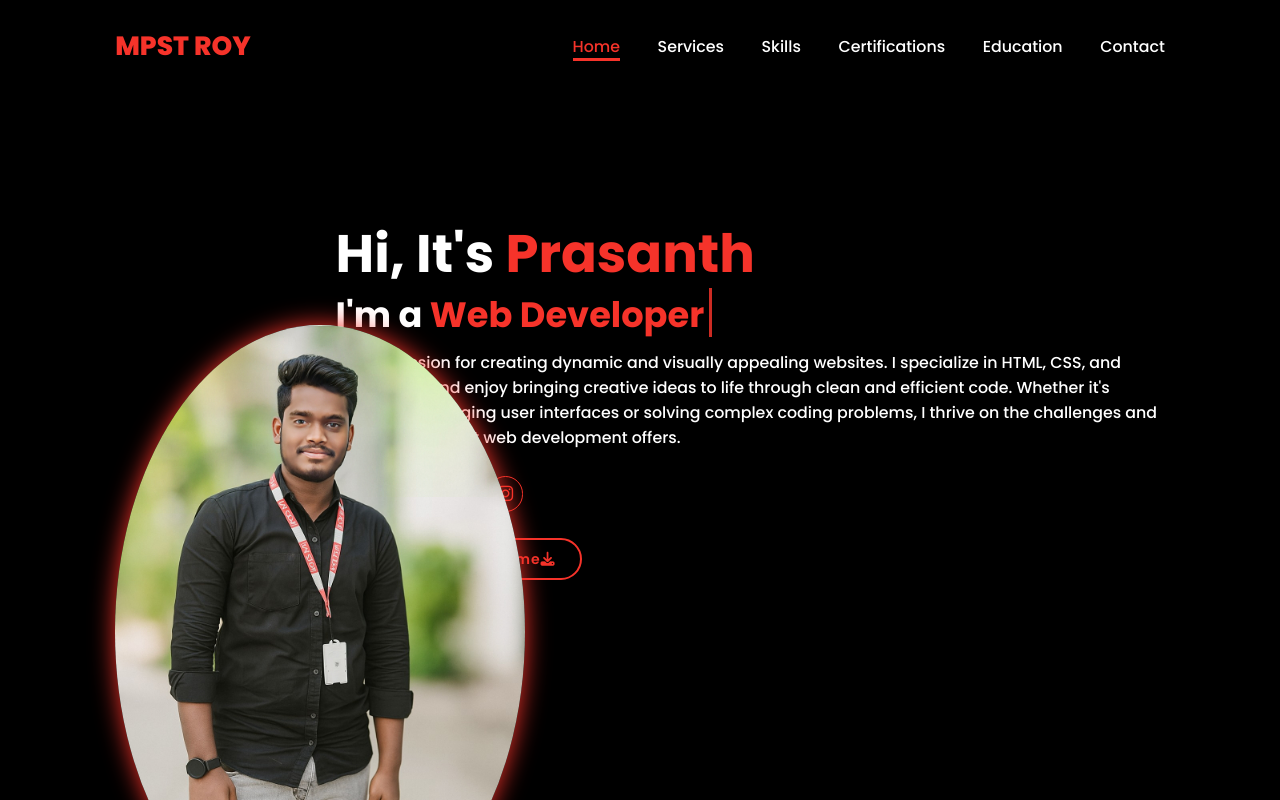
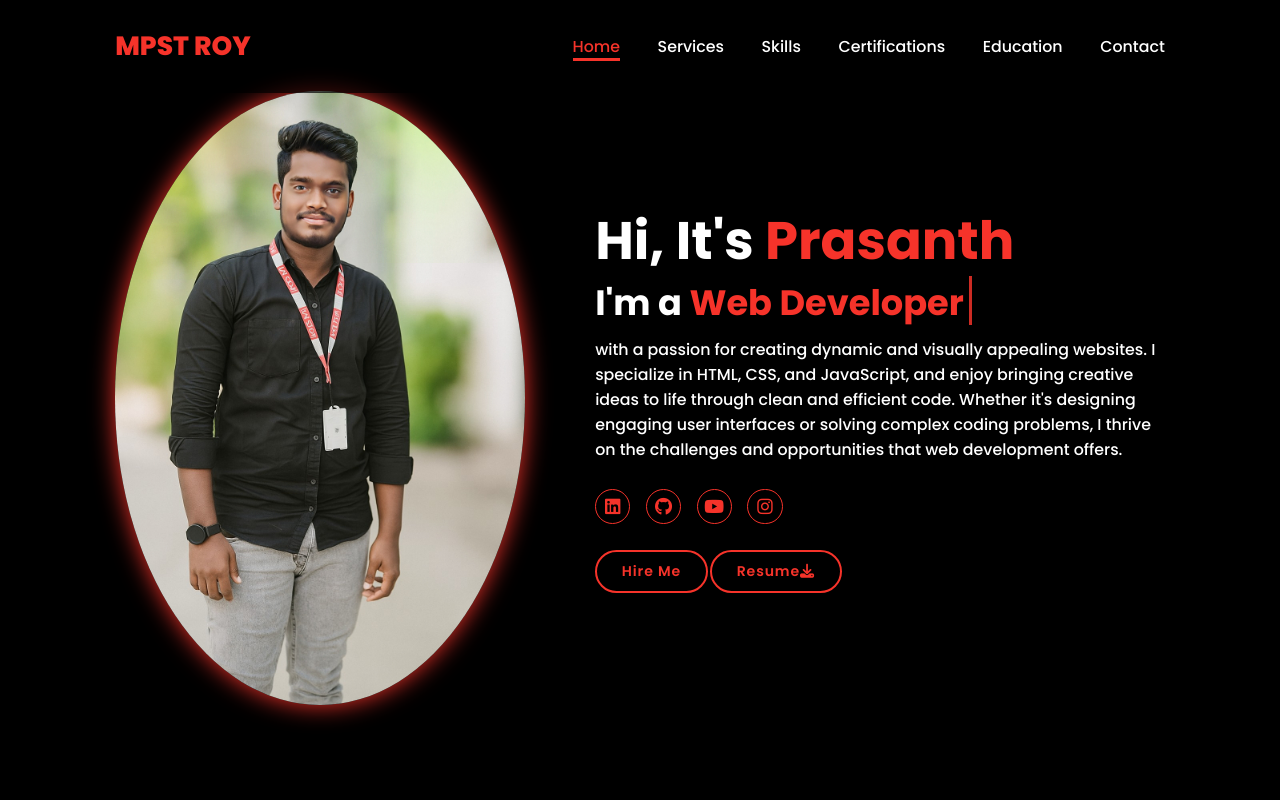
Before and after one commit to Prasanth-roy/Portfolio, a plain HTML site: page index.html in a window 1280 px wide. Shown: the top 800 px of the page. Drawn offline with Linux system fonts and the light colour scheme.

Commit message:
Update style.css

```diff
--- a/style.css
+++ b/style.css
@@ -150,13 +150,14 @@ span {
 
 .home-img {
     border-radius: 50%;
-    height:150px;
-    width:150px;
+/*     height:150px;
+    width:150px; */
 }
 
 .home-img img {
     position: relative;
     width: 32vw;
+    height:50%;
     border-radius: 50%;
     box-shadow: 0 0 25px #f6332a;
     cursor: pointer;
```
